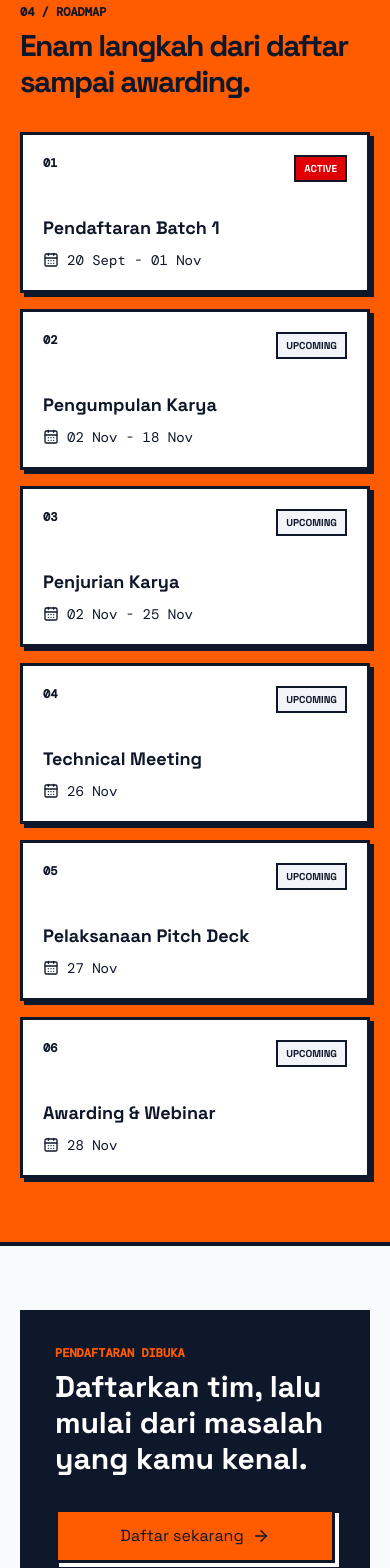
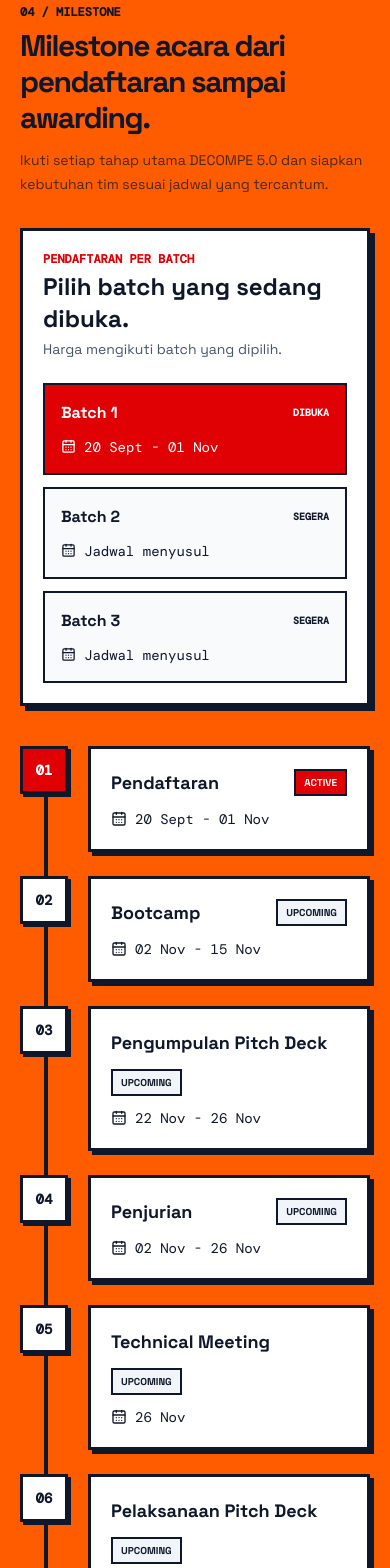
Before and after one commit to DECOMPE/DECOMPE-5.0, a React (Vite) app: page / in a window 390 px wide. Shown: the part 5800-7368 px from the top of the page. Built offline with nearby package versions, Linux system fonts and the light colour scheme.

Commit message:
CHANGESSSSSS

```diff
--- a/src/App.tsx
+++ b/src/App.tsx
@@ -2,7 +2,7 @@
 import UrgencyTopBar from '@/components/UrgencyTopBar';
 import Navbar from '@/components/Navbar';
 import Footer from '@/components/Footer';
-import FloatingWhatsAppHelp from '@/components/FloatingWhatsAppHelp';
+import FloatingWhatsAppHelp from './components/FloatingWhatsAppHelp';
 import RegistrationModal from '@/components/RegistrationModal';
 import HomeView from '@/views/HomeView';
 import EventInfoView from '@/views/EventInfoView';
--- a/src/data/eventData.ts
+++ b/src/data/eventData.ts
@@ -1,4 +1,4 @@
-import type { Category, ContactPerson, EventInfo, FaqItem, MerchItem, Partner, Speaker, Timeline } from '@/types';
+import type { Category, ContactPerson, EventInfo, FaqItem, MerchItem, Partner, RegistrationBatch, Speaker, Timeline } from '@/types';
 import cyberUniversityLogo from '@/assets/image 25.png';
 import katalogEventLogo from '@/assets/Katalog Event - Logo 2 1.png';
 import adaEventLogo from '@/assets/Logo Adaevent 1.png';
@@ -76,12 +76,19 @@
 export const totalPrize = 5000000;
 
 export const timeline: Timeline[] = [
-	{ title: 'Pendaftaran Batch 1', date: '20 Sept - 01 Nov', status: 'Active' },
-	{ title: 'Pengumpulan Karya', date: '02 Nov - 18 Nov', status: 'Upcoming' },
-	{ title: 'Penjurian Karya', date: '02 Nov - 25 Nov', status: 'Upcoming' },
+	{ title: 'Pendaftaran', date: '20 Sept - 01 Nov', status: 'Active' },
+	{ title: 'Bootcamp', date: '02 Nov - 15 Nov', status: 'Upcoming' },
+	{ title: 'Pengumpulan Pitch Deck', date: '22 Nov - 26 Nov', status: 'Upcoming' },
+	{ title: 'Penjurian', date: '02 Nov - 26 Nov', status: 'Upcoming' },
 	{ title: 'Technical Meeting', date: '26 Nov', status: 'Upcoming' },
 	{ title: 'Pelaksanaan Pitch Deck', date: '27 Nov', status: 'Upcoming' },
-	{ title: 'Awarding & Webinar', date: '28 Nov', status: 'Upcoming' },
+	{ title: 'Awarding & Webinar', date: '27 Nov', status: 'Upcoming' },
+];
+
+export const registrationBatches: RegistrationBatch[] = [
+	{ name: 'Batch 1', date: '20 Sept - 01 Nov', status: 'Open' },
+	{ name: 'Batch 2', date: 'Jadwal menyusul', status: 'Upcoming' },
+	{ name: 'Batch 3', date: 'Jadwal menyusul', status: 'Upcoming' },
 ];
 
 export const speakers: Speaker[] = [
--- a/src/types.ts
+++ b/src/types.ts
@@ -5,6 +5,7 @@
 export interface ContactPerson { name: string; phone: string; whatsapp: string; }
 export interface Category { id: string; name: string; label: string; price: number; features: string[]; }
 export interface Timeline { title: string; date: string; status: 'Active' | 'Upcoming'; }
+export interface RegistrationBatch { name: string; date: string; status: 'Open' | 'Upcoming'; }
 export interface Speaker { name: string; category: 'Skill Class' | 'Webinar' | 'Juri'; specialty: string; }
 export interface MerchItem { id: string; name: string; description: string; price: number; color: string; }
 export interface FaqItem { question: string; answer: string; }
--- a/src/views/EventInfoView.tsx
+++ b/src/views/EventInfoView.tsx
@@ -1,5 +1,5 @@
 import { ArrowRight, BookOpen, BriefcaseBusiness, Handshake, Sparkles, Users } from 'lucide-react';
-import { challengeTracks, programHighlights, speakers, timeline } from '@/data/eventData';
+import { challengeTracks, programHighlights, registrationBatches, speakers, timeline } from '@/data/eventData';
 
 export default function EventInfoView() {
 	const highlights = [
@@ -94,15 +94,24 @@
 		</section>
 
 		<section className="mt-16">
-			<h2 className="text-3xl font-black">Timeline inti kegiatan</h2>
-			<div className="mt-6 grid gap-4 md:grid-cols-2 xl:grid-cols-3">
-				{timeline.map((event) => (
-					<div key={event.title} className="border-3 border-[#0F172A] bg-white p-5">
-						<p className="font-mono text-[10px] font-bold uppercase text-[#E00105]">{event.status}</p>
-						<h3 className="mt-2 text-lg font-black">{event.title}</h3>
-						<p className="mt-2 text-sm font-medium text-slate-600">{event.date}</p>
-					</div>
-				))}
+			<p className="font-mono text-xs font-bold uppercase text-[#E00105]">Milestone acara</p>
+			<h2 className="mt-2 text-3xl font-black">Timeline inti kegiatan</h2>
+			<div className="mt-6 grid gap-4 md:grid-cols-3">
+				{registrationBatches.map((batch) => <div key={batch.name} className={`border-3 border-[#0F172A] p-5 ${batch.status === 'Open' ? 'bg-[#FF5C00]' : 'bg-white'}`}><div className="flex items-center justify-between gap-3"><h3 className="text-xl font-black">{batch.name}</h3><span className="border-2 border-[#0F172A] px-2 py-1 text-[10px] font-bold uppercase">{batch.status === 'Open' ? 'Dibuka' : 'Segera'}</span></div><p className="mt-3 text-sm font-medium text-slate-700">{batch.date}</p></div>)}
+			</div>
+			<div className="relative mt-8 max-w-3xl">
+				<div className="absolute bottom-5 left-6 top-5 w-1 bg-[#FF5C00] md:hidden" aria-hidden="true" />
+				<div className="space-y-5">
+					{timeline.map((event, index) => (
+						<div key={event.title} className="relative flex gap-4 md:block">
+							<div className="relative z-10 grid h-12 w-12 shrink-0 place-items-center border-3 border-[#0F172A] bg-[#FF5C00] font-mono text-sm font-black shadow-[3px_3px_0px_0px_#0F172A]">0{index + 1}</div>
+							<div className="flex-1 border-3 border-[#0F172A] bg-white p-5 md:mt-4">
+								<div className="flex items-start justify-between gap-3"><h3 className="text-lg font-black">{event.title}</h3><span className={`shrink-0 border-2 border-[#0F172A] px-2 py-1 text-[10px] font-bold uppercase ${event.status === 'Active' ? 'bg-[#E00105] text-white' : 'bg-slate-100'}`}>{event.status}</span></div>
+								<p className="mt-3 font-mono text-sm font-medium text-slate-600">{event.date}</p>
+							</div>
+						</div>
+					))}
+				</div>
 			</div>
 		</section>
 	</div>;
--- a/src/views/HomeView.tsx
+++ b/src/views/HomeView.tsx
@@ -1,6 +1,6 @@
 import { motion } from 'framer-motion';
 import { ArrowRight, Award, CalendarDays, Download, Lightbulb, Trophy } from 'lucide-react';
-import { challengeTracks, eventInfo, formatRupiah, metrics, programHighlights, timeline, totalPrize } from '@/data/eventData';
+import { challengeTracks, eventInfo, formatRupiah, metrics, programHighlights, registrationBatches, timeline, totalPrize } from '@/data/eventData';
 import PartnerShowcase from '@/components/PartnerShowcase';
 import decompeWordmark from '@/assets/Group 12.png';
 import skillClassMark from '@/assets/Group 13.png';
@@ -99,19 +99,22 @@
 
 		<section className="border-y-4 border-[#0F172A] bg-[#FF5C00] px-5 py-16 lg:px-8">
 			<div className="mx-auto max-w-7xl">
-				<p className="font-mono text-xs font-bold uppercase">04 / Roadmap</p>
-				<h2 className="mt-2 text-3xl font-black tracking-tighter sm:text-4xl">Enam langkah dari daftar sampai awarding.</h2>
-				<div className="mt-8 grid gap-4 md:grid-cols-2 lg:grid-cols-3">
-					{timeline.map((item, i) => (
-						<div key={item.title} className="border-3 border-[#0F172A] bg-white p-5 shadow-[4px_4px_0px_0px_#0F172A]">
-							<div className="mb-8 flex justify-between">
-								<span className="font-mono text-xs font-bold">0{i + 1}</span>
-								<span className={`border-2 border-[#0F172A] px-2 py-1 text-[10px] font-bold uppercase ${item.status === 'Active' ? 'bg-[#E00105] text-white' : 'bg-slate-100'}`}>{item.status}</span>
-							</div>
-							<h3 className="text-lg font-black">{item.title}</h3>
-							<p className="mt-2 flex items-center gap-2 font-mono text-sm"><CalendarDays size={16} />{item.date}</p>
-						</div>
-					))}
+				<p className="font-mono text-xs font-bold uppercase">04 / Milestone</p>
+				<h2 className="mt-2 text-3xl font-black tracking-tighter sm:text-4xl">Milestone acara dari pendaftaran sampai awarding.</h2>
+				<p className="mt-3 max-w-2xl text-sm leading-6 text-[#0F172A]/75">Ikuti setiap tahap utama DECOMPE 5.0 dan siapkan kebutuhan tim sesuai jadwal yang tercantum.</p>
+
+				<div className="mt-8 border-3 border-[#0F172A] bg-white p-5 shadow-[5px_5px_0px_0px_#0F172A] sm:p-7">
+					<div className="flex flex-col gap-1 sm:flex-row sm:items-end sm:justify-between"><div><p className="font-mono text-xs font-bold uppercase text-[#E00105]">Pendaftaran per batch</p><h3 className="mt-1 text-2xl font-black">Pilih batch yang sedang dibuka.</h3></div><p className="text-sm text-slate-600">Harga mengikuti batch yang dipilih.</p></div>
+					<div className="mt-6 grid gap-3 md:grid-cols-3">
+						{registrationBatches.map((batch, index) => <div key={batch.name} className={`border-2 border-[#0F172A] p-4 ${batch.status === 'Open' ? 'bg-[#E00105] text-white' : 'bg-slate-50 text-[#0F172A]'}`}><div className="flex items-center justify-between gap-2"><span className="font-black">{batch.name}</span><span className="font-mono text-[10px] font-bold uppercase">{batch.status === 'Open' ? 'Dibuka' : 'Segera'}</span></div><p className="mt-3 flex items-center gap-2 font-mono text-sm"><CalendarDays size={15} />{batch.date}</p></div>)}
+					</div>
+				</div>
+
+				<div className="relative mt-10 max-w-3xl">
+					<div className="absolute bottom-6 left-6 top-6 w-1 bg-[#0F172A]" aria-hidden="true" />
+					<div className="space-y-6">
+						{timeline.map((item, i) => <div key={item.title} className="relative flex gap-5"><div className={`relative z-10 grid h-12 w-12 shrink-0 place-items-center border-3 border-[#0F172A] font-mono text-sm font-black shadow-[3px_3px_0px_0px_#0F172A] ${item.status === 'Active' ? 'bg-[#E00105] text-white' : 'bg-white text-[#0F172A]'}`}>0{i + 1}</div><div className="min-w-0 flex-1 border-3 border-[#0F172A] bg-white p-5 shadow-[4px_4px_0px_0px_#0F172A]"><div className="flex flex-wrap items-start justify-between gap-3"><h3 className="text-lg font-black">{item.title}</h3><span className={`border-2 border-[#0F172A] px-2 py-1 text-[10px] font-bold uppercase ${item.status === 'Active' ? 'bg-[#E00105] text-white' : 'bg-slate-100'}`}>{item.status}</span></div><p className="mt-3 flex items-center gap-2 font-mono text-sm"><CalendarDays size={16} />{item.date}</p></div></div>)}
+					</div>
 				</div>
 			</div>
 		</section>
```
Also changed, not shown: 1 other file (tests, documents, lock files or other folders).
